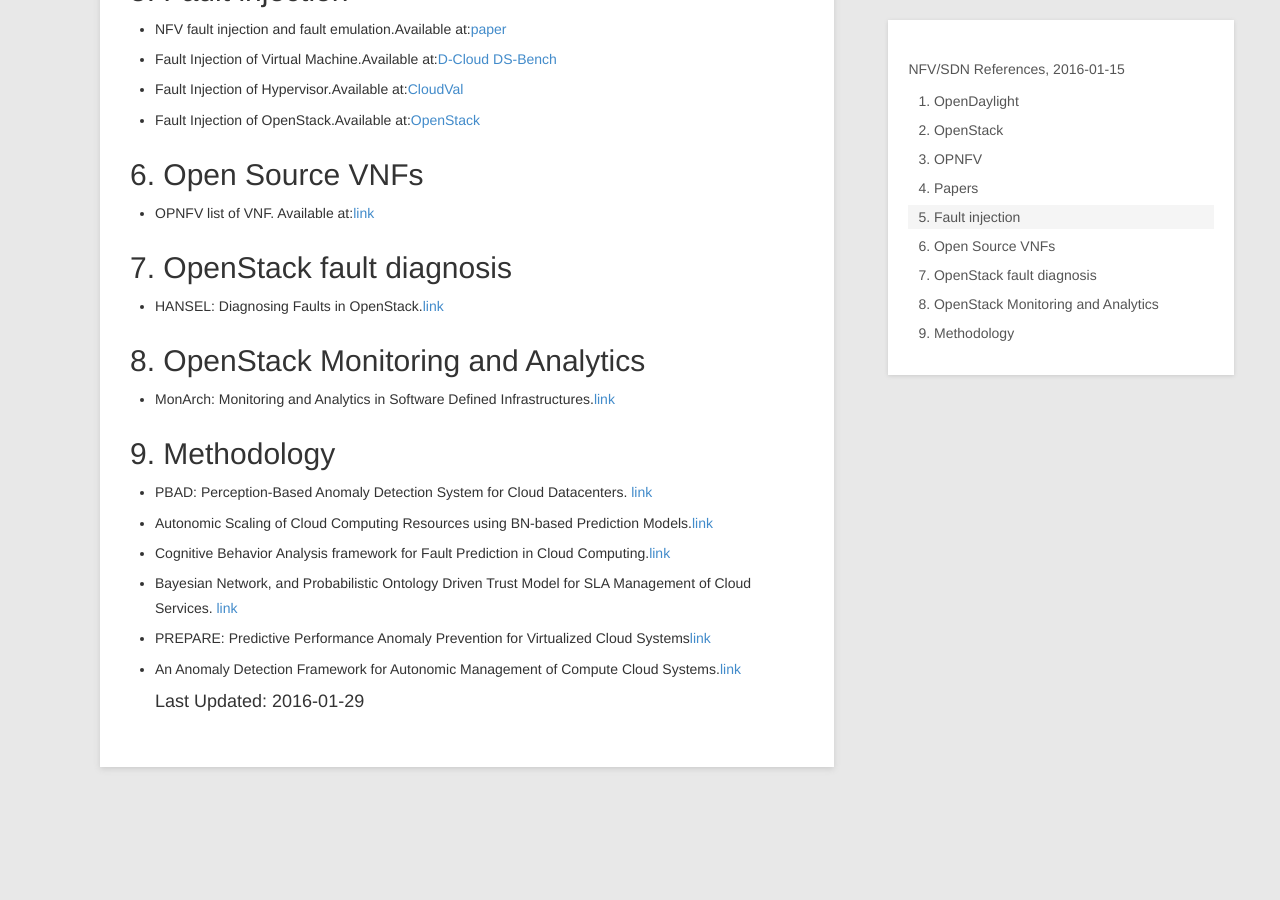
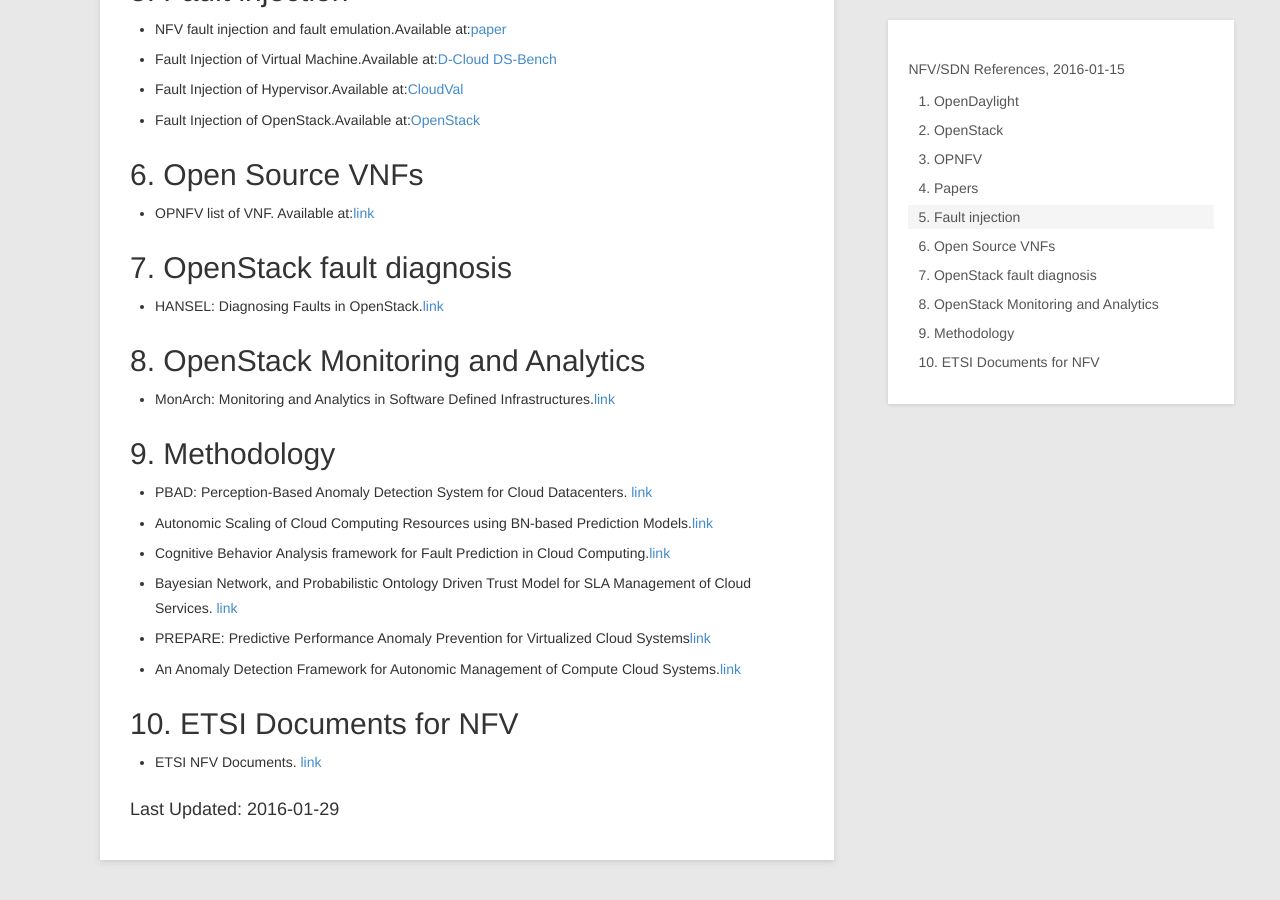
Before and after one commit to nulistteam/nulistteam.github.io, a Jekyll site: the page built from _posts/misc/2016-01-07-nfv-reference.md, in a window 1280 px wide and 900 px high, scrolled down 819 px. Built offline with Jekyll 4.4.1, drawn with Linux system fonts in a browser that asks for light colours; Markdown is read by kramdown in place of the engine named in the settings; comment, search, counter and statistics services are not loaded; before the commit the page ends 1666 px from its top, so only the background shows below that.

Commit message:
add ETSI document in NFV reference

```diff
--- a/_posts/misc/2016-01-07-nfv-reference.md
+++ b/_posts/misc/2016-01-07-nfv-reference.md
@@ -44,4 +44,9 @@ description:    NFV, SDN, References
 * Bayesian Network, and Probabilistic Ontology Driven Trust Model for SLA Management of Cloud Services. [link](http://ieeexplore.ieee.org/xpls/abs_all.jsp?arnumber=6968972)
 * PREPARE: Predictive Performance Anomaly Prevention for Virtualized Cloud Systems[link](http://ieeexplore.ieee.org/xpls/abs_all.jsp?arnumber=6258001)
 * An Anomaly Detection Framework for Autonomic Management of  Compute Cloud Systems.[link](http://ieeexplore.ieee.org/stamp/stamp.jsp?tp=&arnumber=5615245)
+
+##10. ETSI Documents for NFV
+* ETSI NFV Documents. [link](https://www.etsi.org/deliver/etsi_gs/)
+
+
 ####Last Updated: 2016-01-29
```
